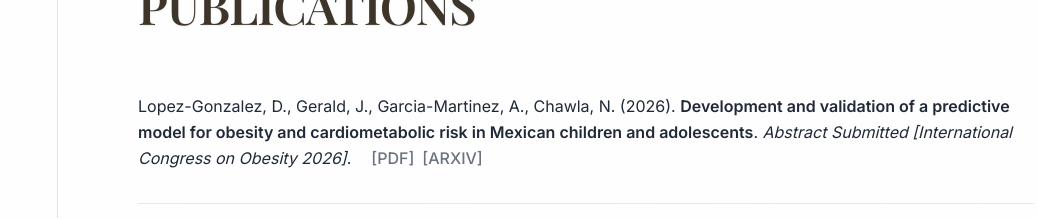
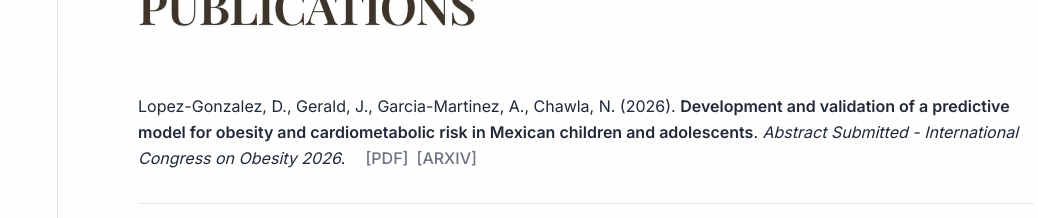
Before and after one commit to JERRICKGERALD/JERRICKGERALD.github.io, a React (Create React App) app: page / in a window 1280 px wide. Shown: the part 1720-1938 px from the top of the page, without its empty margins (242-1280 px from the left). Built offline with nearby package versions, Linux system fonts and the light colour scheme.

Commit message:
Update portfolioData.js

```diff
--- a/src/data/portfolioData.js
+++ b/src/data/portfolioData.js
@@ -48,7 +48,7 @@ const myPortfolioData = {
       authors: ["Lopez-Gonzalez, D.", "Gerald, J.", "Garcia-Martinez, A.",  "Chawla, N."
 
       ],
-      venue: "Abstract Submitted [International Congress on Obesity 2026]",
+      venue: "Abstract Submitted - International Congress on Obesity 2026",
 
       description:
         "",
```
